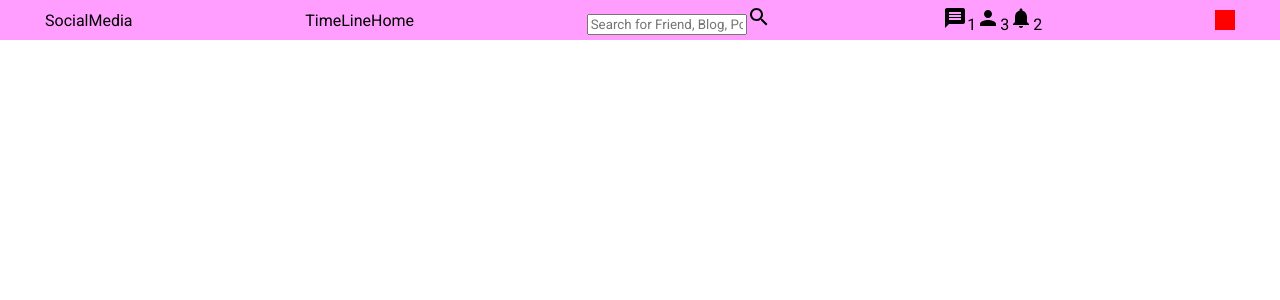
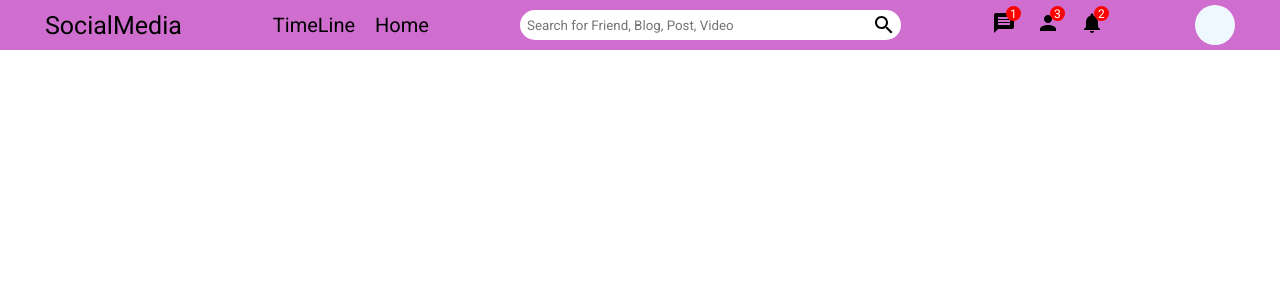
Before and after one commit to anurupkoli/socialMedia, a React (Create React App) app: page / in a window 1280 px wide. Shown: the top 300 px of the page. Built offline with nearby package versions, Linux system fonts and the light colour scheme.

Commit message:
Navbar completed

```diff
--- a/src/components/topbar/Topbar.jsx
+++ b/src/components/topbar/Topbar.jsx
@@ -13,8 +13,8 @@ export default function Topbar(){
             <span>SocialMedia</span>
         </div>
         <div className="navBarLinks">
-            <span  className='navBarLinks'>TimeLine</span>
-            <span  className='navBarLinks'>Home</span>
+            <span  className='navBarLink'>TimeLine</span>
+            <span  className='navBarLink'>Home</span>
 
         </div>
         <div className="middleNavbar">
--- a/src/components/topbar/topbar.css
+++ b/src/components/topbar/topbar.css
@@ -2,12 +2,48 @@
     display: flex;
     justify-content: space-between;
     align-items: center;
-    background-color: rgb(255, 158, 255);
+    background-color: rgb(208, 110, 208);
+    padding: 5px;
+    position: sticky;
+    top: 0;
     padding: 5px;
 }
 
 .leftNavbar{
+    font-size: 25px;
     margin-left: 40px;
+}
+
+.navBarLinks{
+    font-size: 20px;
+}
+.navBarLink{
+    margin: 0 10px;
+}
+.navBarLink:hover{
+    cursor: pointer;
+    text-decoration: underline;
+}
+
+.middleNavbar{
+    display: flex;
+    align-items: center;
+    justify-content: center;
+    /* border: 2px solid black; */
+    width: 30%;
+    height: 30px;
+    background-color: white;
+    border-radius: 20px;
+}
+
+.middleNavbar input{
+    width: 90%;
+    height: 25px;
+    border-radius: 20px;
+    border: none;
+}
+.middleNavbar input:focus{
+    outline: none;
 }
 
 .rightNavbar{
@@ -16,9 +52,33 @@
     justify-content: center;
 }
 
+.rightNavbarItem{
+    margin: 0 10px;
+    position: relative;
+}
+.rightNavbarItem:hover{
+    cursor: pointer;
+}
+
+.rightNavbarItem span{
+    position: absolute;
+    top: -5px;
+    right: -5px;
+    width: 15px;
+    height: 15px;
+    background-color: red;
+    color: white;
+    border-radius: 50%;
+    display: flex;
+    align-items: center;
+    justify-content: center;
+    font-size: 12px;
+}
+
 .userProfile{
-    background-color: red;
-    width: 20px;
-    height: 20px;
+    background-color: aliceblue;
+    width: 40px;
+    height: 40px;
     margin-right: 40px;
+    border-radius: 40px;
 }
```
Also changed, not shown: src/components/feed/Feed.jsx (added), src/components/feed/feed.css (added), src/components/leftbar/Leftbar.css (added), src/components/leftbar/Leftbar.jsx (added).
